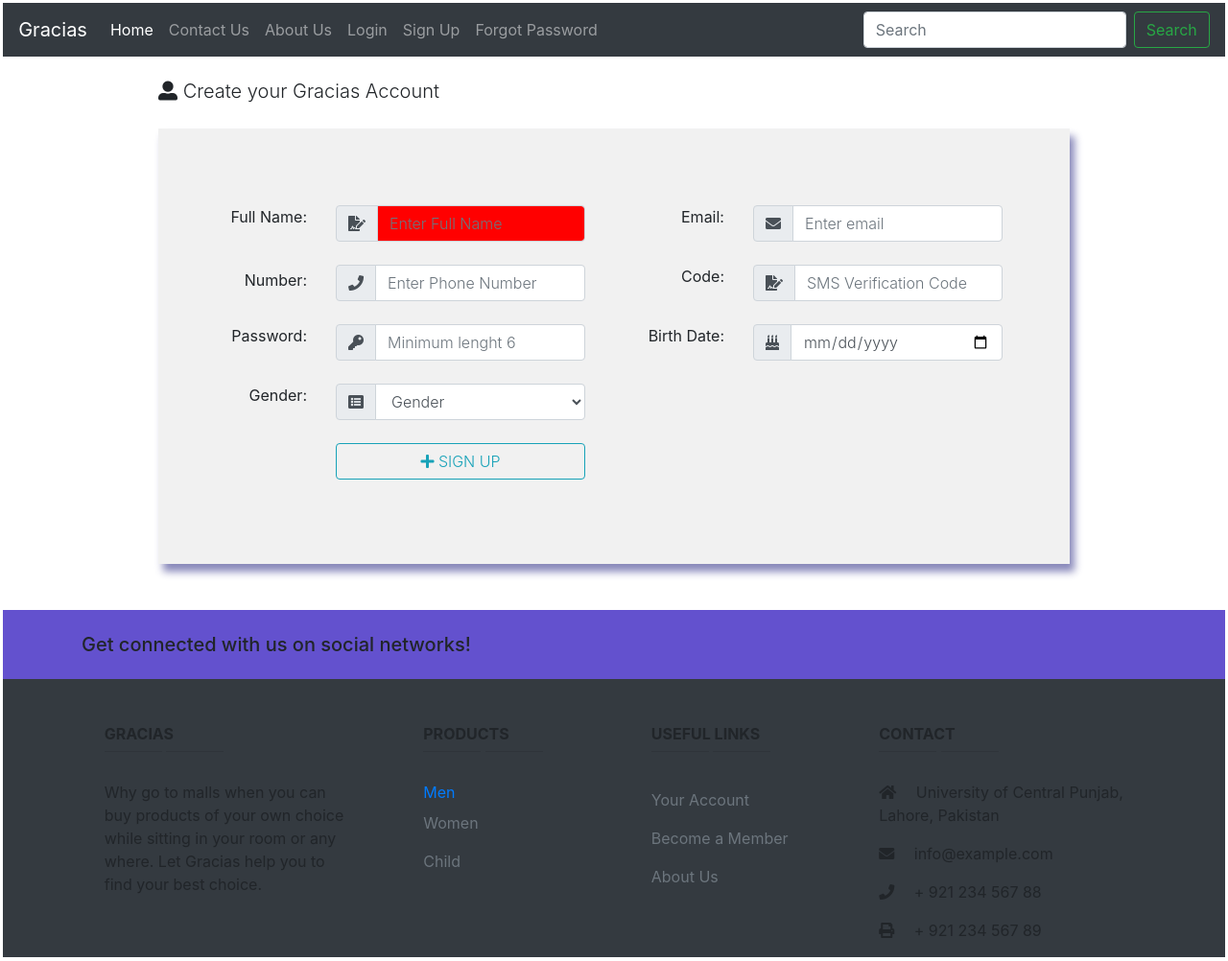
After one commit to ABUBAKER7/WadProjectGracias, a PHP site: page /register.php in a window 1280 px wide. The commit adds this page. Shown: the whole page at 96% size. Run offline with PHP 8.4, Linux system fonts and the light colour scheme; some libraries are stand-ins or nearby versions.

Commit message:
update registration page

```diff
--- a/WadProjectGracias-master/aboutus.html
+++ b/WadProjectGracias-master/aboutus.html
@@ -43,7 +43,7 @@
                 <a class="nav-link " href="login.html">Login</a>
             </li>
             <li class="nav-item">
-                <a class="nav-link" href="register.html">Sign Up</a>
+                <a class="nav-link" href="register.php">Sign Up</a>
             </li>
             <li class="nav-item">
                 <a class="nav-link" href="forgotpassword.html">Forgot Password</a>
@@ -208,7 +208,7 @@
                         <a class="nav-link" href="login.html">Your Account</a>
                     </li>
                     <li class="footer-links">
-                        <a class="nav-link" href="register.html">Become a Member</a>
+                        <a class="nav-link" href="register.php">Become a Member</a>
                     </li>
                     <li class="footer-links">
                         <a class="nav-link" href="aboutus.html">About Us</a>
--- a/WadProjectGracias-master/contactus.html
+++ b/WadProjectGracias-master/contactus.html
@@ -50,7 +50,7 @@
                 <a class="nav-link " href="login.html">Login</a>
             </li>
             <li class="nav-item">
-                <a class="nav-link" href="register.html">Sign Up</a>
+                <a class="nav-link" href="register.php">Sign Up</a>
             </li>
             <li class="nav-item">
                 <a class="nav-link" href="forgotpassword.html">Forgot Password</a>
@@ -199,7 +199,7 @@
                         <a class="nav-link" href="login.html">Your Account</a>
                     </li>
                     <li class="footer-links">
-                        <a class="nav-link" href="register.html">Become a Member</a>
+                        <a class="nav-link" href="register.php">Become a Member</a>
                     </li>
                     <li class="footer-links">
                         <a class="nav-link" href="aboutus.html">About Us</a>
--- a/WadProjectGracias-master/forgotpassword.html
+++ b/WadProjectGracias-master/forgotpassword.html
@@ -53,7 +53,7 @@
                 <a class="nav-link " href="login.html">Login</a>
             </li>
             <li class="nav-item">
-                <a class="nav-link" href="register.html">Sign Up</a>
+                <a class="nav-link" href="register.php">Sign Up</a>
             </li>
             <li class="nav-item">
                 <a class="nav-link" href="forgotpassword.html">Forgot Password</a>
@@ -154,7 +154,7 @@
                         <a class="nav-link" href="login.html">Your Account</a>
                     </li>
                     <li class="footer-links">
-                        <a class="nav-link" href="register.html">Become a Member</a>
+                        <a class="nav-link" href="register.php">Become a Member</a>
                     </li>
                     <li class="footer-links">
                         <a class="nav-link" href="aboutus.html">About Us</a>
--- a/WadProjectGracias-master/index.html
+++ b/WadProjectGracias-master/index.html
@@ -37,7 +37,7 @@
 				<a class="nav-link " href="login.html">Login</a>
 			</li>
 			<li class="nav-item">
-				<a class="nav-link" href="register.html">Sign Up</a>
+				<a class="nav-link" href="register.php">Sign Up</a>
 			</li>
 			<li class="nav-item">
 				<a class="nav-link" href="forgotpassword.html">Forgot Password</a>
@@ -146,7 +146,7 @@
                         <a class="nav-link" href="login.html">Your Account</a>
                     </li>
                     <li class="footer-links">
-                        <a class="nav-link" href="register.html">Become a Member</a>
+                        <a class="nav-link" href="register.php">Become a Member</a>
                     </li>
                     <li class="footer-links">
                         <a class="nav-link" href="aboutus.html">About Us</a>
--- a/WadProjectGracias-master/login.html
+++ b/WadProjectGracias-master/login.html
@@ -37,7 +37,7 @@
                 <a class="nav-link " href="login.html">Login</a>
             </li>
             <li class="nav-item">
-                <a class="nav-link" href="register.html">Sign Up</a>
+                <a class="nav-link" href="register.php">Sign Up</a>
             </li>
             <li class="nav-item">
                 <a class="nav-link" href="forgotpassword.html">Forgot Password</a>
@@ -128,7 +128,7 @@
                         <a class="nav-link" href="login.html">Your Account</a>
                     </li>
                     <li class="footer-links">
-                        <a class="nav-link" href="register.html">Become a Member</a>
+                        <a class="nav-link" href="register.php">Become a Member</a>
                     </li>
                     <li class="footer-links">
                         <a class="nav-link" href="aboutus.html">About Us</a>
--- a/aboutus.html
+++ b/aboutus.html
@@ -43,7 +43,7 @@
                 <a class="nav-link " href="login.html">Login</a>
             </li>
             <li class="nav-item">
-                <a class="nav-link" href="register.html">Sign Up</a>
+                <a class="nav-link" href="register.php">Sign Up</a>
             </li>
             <li class="nav-item">
                 <a class="nav-link" href="forgotpassword.html">Forgot Password</a>
@@ -208,7 +208,7 @@
                         <a class="nav-link" href="login.html">Your Account</a>
                     </li>
                     <li class="footer-links">
-                        <a class="nav-link" href="register.html">Become a Member</a>
+                        <a class="nav-link" href="register.php">Become a Member</a>
                     </li>
                     <li class="footer-links">
                         <a class="nav-link" href="aboutus.html">About Us</a>
--- a/contactus.html
+++ b/contactus.html
@@ -50,7 +50,7 @@
                 <a class="nav-link " href="login.html">Login</a>
             </li>
             <li class="nav-item">
-                <a class="nav-link" href="register.html">Sign Up</a>
+                <a class="nav-link" href="register.php">Sign Up</a>
             </li>
             <li class="nav-item">
                 <a class="nav-link" href="forgotpassword.html">Forgot Password</a>
@@ -199,7 +199,7 @@
                         <a class="nav-link" href="login.html">Your Account</a>
                     </li>
                     <li class="footer-links">
-                        <a class="nav-link" href="register.html">Become a Member</a>
+                        <a class="nav-link" href="register.php">Become a Member</a>
                     </li>
                     <li class="footer-links">
                         <a class="nav-link" href="aboutus.html">About Us</a>
--- a/css/register_stylesheet.css
+++ b/css/register_stylesheet.css
@@ -166,3 +166,7 @@ div.footer-socialmedia>i{
 
     }
 }
+
+input[name='pro_name']:invalid {
+    background-color: red;
+}
--- a/css/stylesheet.css
+++ b/css/stylesheet.css
@@ -151,3 +151,7 @@ footer{
     cursor: help;
     max-width: 200px;
 }
+
+input[name='pro_name']:invalid {
+    background-color: red;
+}
--- /dev/null
+++ b/db_connection.php
@@ -0,0 +1,4 @@
+<?php
+$con = mysqli_connect("localhost","root","","gracias");
+if(!$con)
+    die("Connection failed");
--- a/forgotpassword.html
+++ b/forgotpassword.html
@@ -53,7 +53,7 @@
                 <a class="nav-link " href="login.html">Login</a>
             </li>
             <li class="nav-item">
-                <a class="nav-link" href="register.html">Sign Up</a>
+                <a class="nav-link" href="register.php">Sign Up</a>
             </li>
             <li class="nav-item">
                 <a class="nav-link" href="forgotpassword.html">Forgot Password</a>
@@ -154,7 +154,7 @@
                         <a class="nav-link" href="login.html">Your Account</a>
                     </li>
                     <li class="footer-links">
-                        <a class="nav-link" href="register.html">Become a Member</a>
+                        <a class="nav-link" href="register.php">Become a Member</a>
                     </li>
                     <li class="footer-links">
                         <a class="nav-link" href="aboutus.html">About Us</a>
--- a/index.html
+++ b/index.html
@@ -37,7 +37,7 @@
 				<a class="nav-link " href="login.html">Login</a>
 			</li>
 			<li class="nav-item">
-				<a class="nav-link" href="register.html">Sign Up</a>
+				<a class="nav-link" href="register.php">Sign Up</a>
 			</li>
 			<li class="nav-item">
 				<a class="nav-link" href="forgotpassword.html">Forgot Password</a>
@@ -169,7 +169,7 @@
                         <a class="nav-link" href="login.html">Your Account</a>
                     </li>
                     <li class="footer-links">
-                        <a class="nav-link" href="register.html">Become a Member</a>
+                        <a class="nav-link" href="register.php">Become a Member</a>
                     </li>
                     <li class="footer-links">
                         <a class="nav-link" href="aboutus.html">About Us</a>
--- a/login.html
+++ b/login.html
@@ -37,7 +37,7 @@
                 <a class="nav-link " href="login.html">Login</a>
             </li>
             <li class="nav-item">
-                <a class="nav-link" href="register.html">Sign Up</a>
+                <a class="nav-link" href="register.php">Sign Up</a>
             </li>
             <li class="nav-item">
                 <a class="nav-link" href="forgotpassword.html">Forgot Password</a>
@@ -128,7 +128,7 @@
                         <a class="nav-link" href="login.html">Your Account</a>
                     </li>
                     <li class="footer-links">
-                        <a class="nav-link" href="register.html">Become a Member</a>
+                        <a class="nav-link" href="register.php">Become a Member</a>
                     </li>
                     <li class="footer-links">
                         <a class="nav-link" href="aboutus.html">About Us</a>
--- /dev/null
+++ b/register.php
@@ -0,0 +1,266 @@
+<?php
+
+require_once "db_connection.php";
+if(isset($_POST['sign_up']))
+{
+    $pro_name = $_POST['pro_name'];
+    $pro_email =$_POST['pro_email'];
+    $pro_num = $_POST['pro_num'];
+    $pro_password =$_POST['pro_password'];
+    $pro_birthdate = $_POST['pro_birthdate'];
+    $pro_gender = $_POST['pro_gender'];
+
+    $insert_product = "insert into registration (full_name , phone_number , email , pasword , gender , dob)
+                  VALUES ('$pro_name','$pro_num','$pro_email','$pro_password','$pro_gender','$pro_birthdate');";
+    $sign_up = mysqli_query($con, $insert_product);
+    if($sign_up){
+        header("location: ".$_SERVER['PHP_SELF']);
+    }
+}
+
+?>
+
+<!DOCTYPE html>
+<html lang="en">
+<head>
+    <meta charset="UTF-8">
+    <meta name="keywords" content="HTML, CSS">
+    <meta name="description" content="gracias-signup,gracias-register">
+    <meta name="author" content="Shoaib">
+    <meta name="viewport" content="width=device-width, initial-scale=1.0">
+
+
+    <title>SignUp</title>
+    <meta name="viewport" content="width=device-width,initial-scale=1.0">
+    <link rel="stylesheet" href="css/bootstrap.css">
+    <link rel="stylesheet" href="https://use.fontawesome.com/releases/v5.5.0/css/all.css">
+    <link rel="stylesheet" href="https://fonts.googleapis.com/css?family=Bangers|Old+Standard+TT">
+    <link rel="stylesheet" href="css/register_stylesheet.css">
+
+</head>
+<body>
+<!--new navbar responsive-->
+<nav class="navbar navbar-expand-lg navbar-dark bg-dark">
+    <a class="navbar-brand" href="#">Gracias</a>
+    <button class="navbar-toggler" type="button" data-toggle="collapse" data-target="#navbarSupportedContent" aria-controls="navbarSupportedContent" aria-expanded="false" aria-label="Toggle navigation">
+        <span class="navbar-toggler-icon"></span>
+    </button>
+
+    <div class="collapse navbar-collapse" id="navbarSupportedContent">
+        <ul class="navbar-nav mr-auto">
+            <li class="nav-item active">
+                <a class="nav-link" href="index.html">Home <span class="sr-only">(current)</span></a>
+            </li>
+            <li class="nav-item">
+                <a class="nav-link" href="contactus.html">Contact Us</a>
+            </li>
+            <li class="nav-item">
+                <a class="nav-link" href="aboutus.html">About Us</a>
+            </li>
+            <li class="nav-item">
+                <a class="nav-link " href="login.html">Login</a>
+            </li>
+            <li class="nav-item">
+                <a class="nav-link" href="register.php">Sign Up</a>
+            </li>
+            <li class="nav-item">
+                <a class="nav-link" href="forgotpassword.html">Forgot Password</a>
+            </li>
+        </ul>
+        <form class="form-inline my-2 my-lg-0">
+            <input class="form-control mr-sm-2" type="search" placeholder="Search" aria-label="Search">
+            <button class="btn btn-outline-success my-2 my-sm-0" type="submit">Search</button>
+        </form>
+    </div>
+</nav>
+
+<div class="container  mt-3"> <h4 class="my-4 marginleft lead "><i class="fas fa-user-alt"></i><span class="d-none d-sm-inline "> Create your  </span> Gracias Account </h4></div>
+<div class="container bg-white mt-2 pt-5 pb-5">
+    <form class="my_container" action="register.php" method="post" enctype="multipart/form-data">
+        <div class="row">
+            <div class="col-sm-2   col-md-2">
+                <label class="float-md-right d-none d-sm-inline "> <span class="d-none d-lg-inline  "> Full</span> Name:  </label>
+            </div>
+
+            <div class="col-12 col-sm-10 col-md-4">
+                <div class="input-group">
+                    <div class="input-group-prepend">
+                        <div class="input-group-text"><i class="fas fa-file-signature"></i></div>
+                    </div>
+                    <input type="text" class="form-control fontstyle" id="c_name"  name="pro_name"  placeholder="Enter Full Name"
+                           required pattern="^[A-Z]?[a-z]\w*?" >
+                </div>
+            </div>
+            <div class="mt-sm-1 mt-lg-0 col-sm-2  mt-2  col-md-2">
+                <label  class="float-md-right d-none d-sm-inline"><span class="d-none d-lg-inline "></span> Email:</label>
+            </div>
+            <div class="mt-sm-1 mt-lg-0 col-12 col-sm-10 col-md-4 ">
+                <div class="input-group">
+                    <div class="input-group-prepend">
+                        <div class="input-group-text"><i class="fas fa-envelope"></i></div>
+                    </div>
+                    <input type="text" class="form-control fontstyle" id="pro_email"  name="pro_email"  placeholder="Enter email"
+                           required pattern="[a-z0-9._%+-]+@[a-z0-9.-]+\.[a-z]{2,4}$">
+                </div>
+            </div>
+        </div>
+        <div class="row my-2 mt-lg-4">
+            <div class=" mt-sm-1 col-sm-2 col-md-2">
+                <label class="float-md-right d-none d-sm-inline"> <span class="d-none d-lg-inline">  </span> Number:</label>
+            </div>
+            <div class=" mt-sm-1 mt-lg-0 col-12 col-sm-10 col-md-4">
+                <div class="input-group">
+                    <div class="input-group-prepend">
+                        <div class="input-group-text"><i class="fas fa-phone"></i></div>
+                    </div>
+                    <input type="text" class="form-control fontstyle"  id="pro_num"  name="pro_num" placeholder="Enter Phone Number " required pattern="\d{11}" >
+                </div>
+            </div>
+            <div class=" mt-sm-1  mt-lg-0 col-sm-2    col-md-2">
+                <label class="float-md-right d-none d-sm-inline"><span class="d-none d-lg-inline"></span> Code:</label>
+            </div>
+            <div class=" mt-sm-1  mt-lg-0 col-12 col-sm-10 mt-2 col-md-4">
+                <div class="input-group">
+                    <div class="input-group-prepend">
+                        <div class="input-group-text"><i class="fas fa-file-signature"></i></div>
+                    </div>
+                    <input type="text" class="form-control fontstyle" id="pro_code"   placeholder="SMS Verification Code " required pattern="\d+" >
+                </div>
+            </div>
+        </div>
+        <div class="row my-2 mt-lg-4">
+            <div class=" mt-sm-1 mt-lg-0 col-sm-2 col-md-2">
+                <label  class=" float-md-right d-none d-sm-inline"> <span class="d-none d-lg-inline"></span>Password:</label>
+            </div>
+            <div class="mt-sm-1  mt-lg-0 col-12 col-sm-10 col-md-4">
+                <div class="input-group ">
+                    <div class="input-group-prepend">
+                        <div class="input-group-text"><i class="fas fa-key"></i></div>
+                    </div>
+                    <input type="password" class="form-control fontstyle" id="pro_password"  name="pro_password" placeholder="Minimum lenght 6" required pattern="\d*?\w*?">
+                </div>
+            </div>
+            <div class=" mt-sm-1 mt-lg-0 col-sm-2    col-md-2">
+                <label class="float-md-right d-none d-sm-inline"><span class="d-none d-lg-inline"></span> Birth Date:</label>
+            </div>
+            <div class="mt-sm-1 mt-lg-0 col-12 col-sm-10 mt-2  col-md-4">
+                <div class="input-group">
+                    <div class="input-group-prepend">
+                        <div class="input-group-text"><i class="fas fa-birthday-cake"></i></div>
+                    </div>
+                    <input class="form-control fontstyle"  type="date" id="start" name="pro_birthdate">
+                </div>
+
+            </div>
+        </div>
+
+        <div class="row my-2 mt-lg-4">
+            <div class=" mt-sm-1  mt-lg-0 col-sm-2  col-md-2">
+                <label class="float-md-right d-none d-sm-inline"><span class="d-none d-lg-inline"></span>Gender:</label>
+            </div>
+            <div class="mt-sm-1 mt-lg-0 col-12 col-sm-10 col-md-4 ">
+                <div class="input-group">
+                    <div class="input-group-prepend">
+                        <div class="input-group-text"><i class="fas fa-list-alt"></i></div>
+                    </div>
+                    <select class="form-control fontstyle" id="pro_gender"  name="pro_gender" >
+                        <option>Gender</option>
+                        <option>Male</option>
+                        <option>Female</option>
+                    </select>
+                </div>
+            </div>
+        </div>
+
+        <div class="row my-2 mt-lg-4">
+            <div class="mt-sm-1 mt-lg-0  offset-sm-2 col-12 col-sm-10 col-md-4">
+                <button type="submit" name="sign_up" class="btn btn-outline-info  btn-block fontstyle"><i class="fas fa-plus"></i> SIGN UP </button>
+            </div>
+        </div>
+    </form>
+</div>
+<!--footer -->
+<footer class="page-footer font-small bg-dark ">
+    <div style="background-color: #6351ce;">
+        <div class="container">
+            <div class="row py-4 d-flex align-items-center">
+                <div class="col-md-6 col-lg-5 text-center text-md-left mb-4 mb-md-0">
+                    <h5 class="mb-0">Get connected with us on social networks!</h5>
+                </div>
+                <div class="col-md-6 col-lg-7 text-center text-md-right ">
+                    <a class="">
+                        <i class="fa fa-facebook white-text mr-4"> </i>
+                    </a>
+                    <a class="">
+                        <i class="fa fa-twitter white-text mr-4"> </i>
+                    </a>
+                    <a class="">
+                        <i class="fa fa-instagram white-text"> </i>
+                    </a>
+                </div>
+            </div>
+        </div>
+    </div>
+    <div class="container text-center text-md-left mt-5 footer_">
+        <div class="row mt-3">
+            <div class="col-md-3 col-lg-4 col-xl-3 mx-auto mb-4">
+                <h6 class="text-uppercase font-weight-bold">Gracias</h6>
+                <hr class="info-color mb-4 mt-0 d-inline-block mx-auto" style="width: 60px;">
+                <hr class="deep-purple accent-2 mb-4 mt-0 d-inline-block mx-auto" style="width: 60px;">
+                <p>
+                    Why go to malls when you can buy products of your own choice while sitting in your room or any where. Let Gracias help you
+                    to find your best choice.
+                </p>
+            </div>
+            <div class="col-md-2 col-lg-2 col-xl-2 mx-auto mb-4">
+                <h6 class="text-uppercase font-weight-bold">Products</h6>
+                <hr class="info-color mb-4 mt-0 d-inline-block mx-auto" style="width: 60px;">
+                <hr class="deep-purple accent-2 mb-4 mt-0 d-inline-block mx-auto" style="width: 60px;">
+                <ul class="navbar-nav mr-auto">
+                    <li class="nav-item ">
+                        <a class="footer-links" href="#!">Men</a>
+                    </li>
+                    <li class="footer-links">
+                        <a class="nav-link" href="#!">Women</a>
+                    </li>
+                    <li class="footer-links">
+                        <a class="nav-link" href="#!">Child</a>
+                    </li>
+                </ul>
+
+            </div>
+            <div class="col-md-3 col-lg-2 col-xl-2 mx-auto mb-4">
+                <h6 class="text-uppercase font-weight-bold">Useful links</h6>
+                <hr class="info-color mb-4 mt-0 d-inline-block mx-auto" style="width: 60px;">
+                <hr class="accent-2 mb-4 mt-0 d-inline-block mx-auto" style="width: 60px;">
+                <ul class="navbar-nav mr-auto">
+                    <li class="footer-links">
+                        <a class="nav-link" href="login.html">Your Account</a>
+                    </li>
+                    <li class="footer-links">
+                        <a class="nav-link" href="register.php">Become a Member</a>
+                    </li>
+                    <li class="footer-links">
+                        <a class="nav-link" href="aboutus.html">About Us</a>
+                    </li>
+                </ul>
+            </div>
+            <div class="col-md-4 col-lg-3 col-xl-3 mx-auto mb-md-0 mb-4">
+                <h6 class="text-uppercase font-weight-bold">Contact</h6>
+                <hr class="info-color mb-4 mt-0 d-inline-block mx-auto" style="width: 60px;">
+                <hr class="deep-purple accent-2 mb-4 mt-0 d-inline-block mx-auto" style="width: 60px;">
+                <p>
+                    <i class="fa fa-home mr-3"></i> University of Central Punjab, Lahore, Pakistan</p>
+                <p>
+                    <i class="fa fa-envelope mr-3"></i> info@example.com</p>
+                <p>
+                    <i class="fa fa-phone mr-3"></i> + 921 234 567 88</p>
+                <p>
+                    <i class="fa fa-print mr-3"></i> + 921 234 567 89</p>
+
+            </div>
+        </div>
+    </div>
+</footer>
+</body>
+</html>
```
Also changed, not shown: WadProjectGracias-master/Images/register.php (renamed from WadProjectGracias-master/register.html, +35 -13 lines), WadProjectGracias-master/register.php (renamed from register.html, +36 -13 lines).
